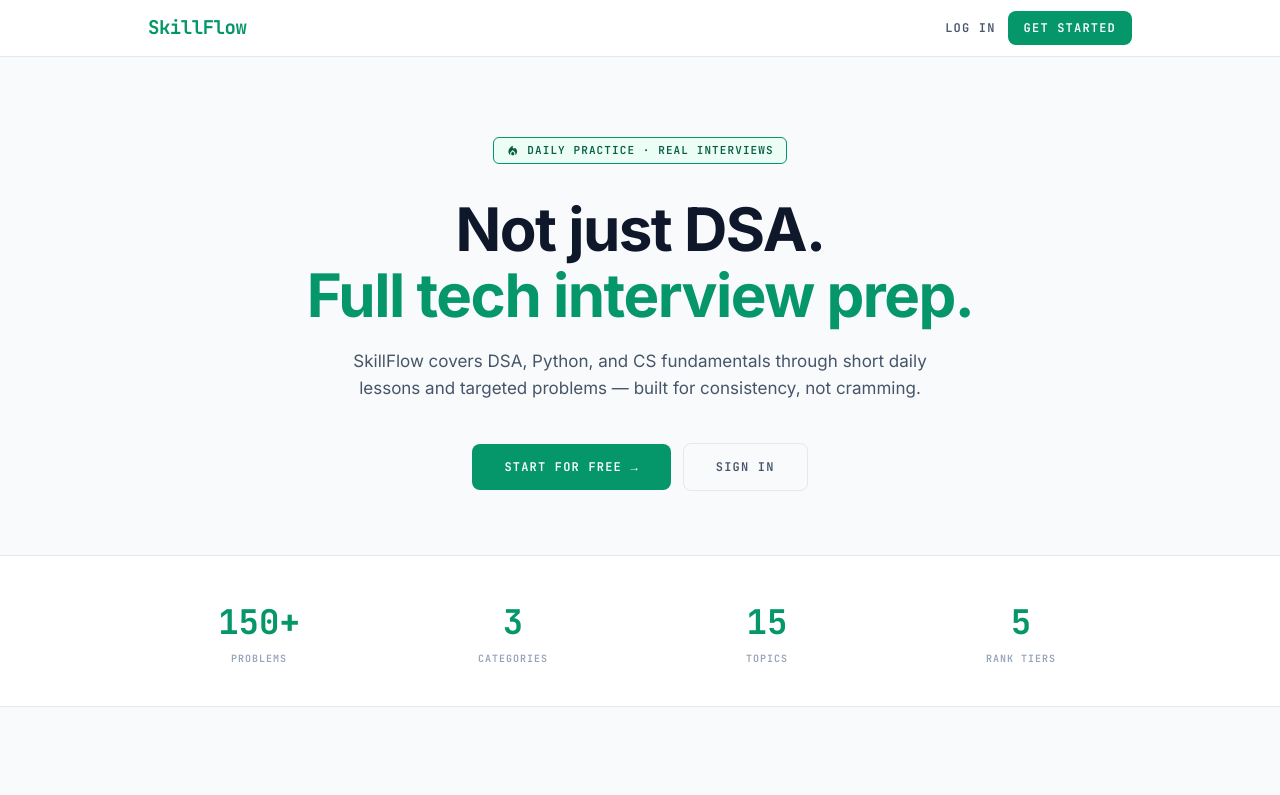
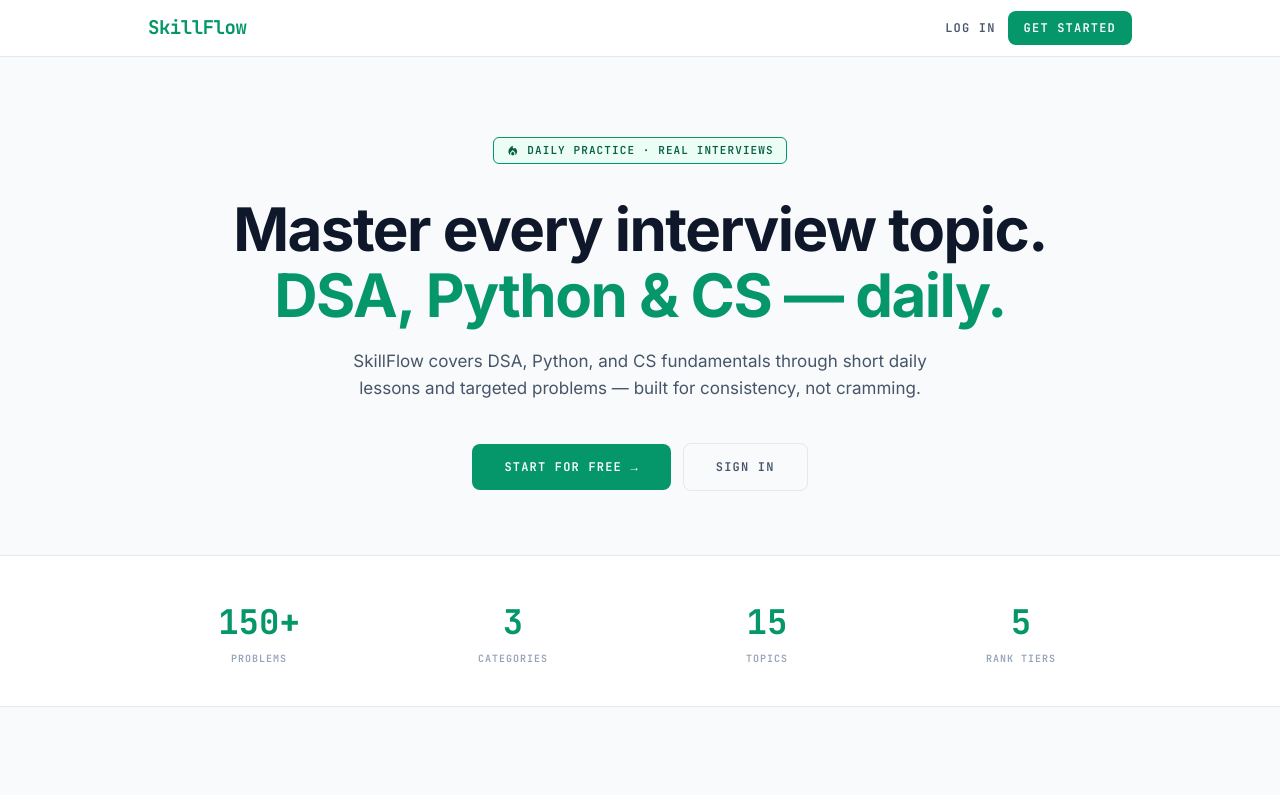
Before and after one commit to Viraj2313/skill-flow, a Next.js app: page / in a window 1280 px wide. Shown: the top 795 px of the page. Built offline with nearby package versions, Linux system fonts and the light colour scheme.

Commit message:
fix: revert brand to SkillFlow, update hero headline to positive framing

```diff
--- a/src/app/layout.js
+++ b/src/app/layout.js
@@ -1,7 +1,7 @@
 import './globals.css';
 
 export const metadata = {
-  title: 'AlgoQuest — Tech Interview Prep',
+  title: 'SkillFlow — Tech Interview Prep',
   description: 'Master DSA, Python, and CS fundamentals through daily practice. Earn XP, build streaks, and get interview-ready.',
 };
 
--- a/src/app/page.js
+++ b/src/app/page.js
@@ -103,8 +103,8 @@ export default function LandingPage() {
         </div>
 
         <h1 className="font-sans font-bold text-[44px] md:text-[60px] leading-[1.1] text-aq-text-primary mb-5 tracking-tight">
-          Not just DSA.<br />
-          <span className="text-aq-primary">Full tech interview prep.</span>
+          Master every interview topic.<br />
+          <span className="text-aq-primary">DSA, Python &amp; CS — daily.</span>
         </h1>
 
         <p className="font-sans text-[17px] text-aq-text-secondary max-w-xl mx-auto mb-10 leading-relaxed">
--- a/src/components/BottomTabBar.js
+++ b/src/components/BottomTabBar.js
@@ -51,7 +51,7 @@ export function DesktopSidebar() {
         >
           <span className="material-symbols-outlined filled text-white" style={{ fontSize: 16 }}>terminal</span>
         </div>
-        <span className="font-sans font-bold tracking-tight" style={{ fontSize: 15, color: '#0f172a' }}>AlgoQuest</span>
+        <span className="font-sans font-bold tracking-tight" style={{ fontSize: 15, color: '#0f172a' }}>SkillFlow</span>
       </div>
 
       {/* Nav */}
```
